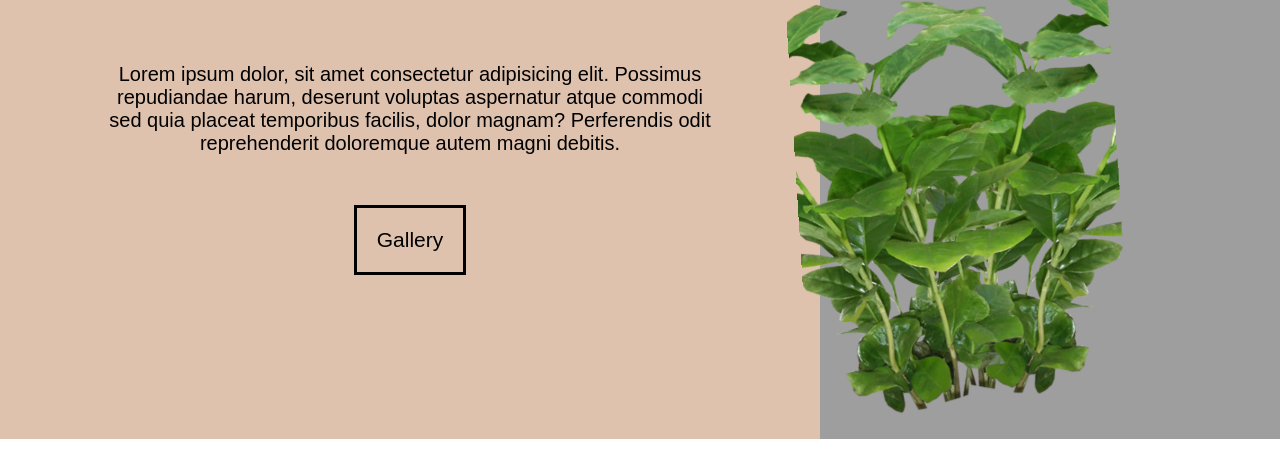
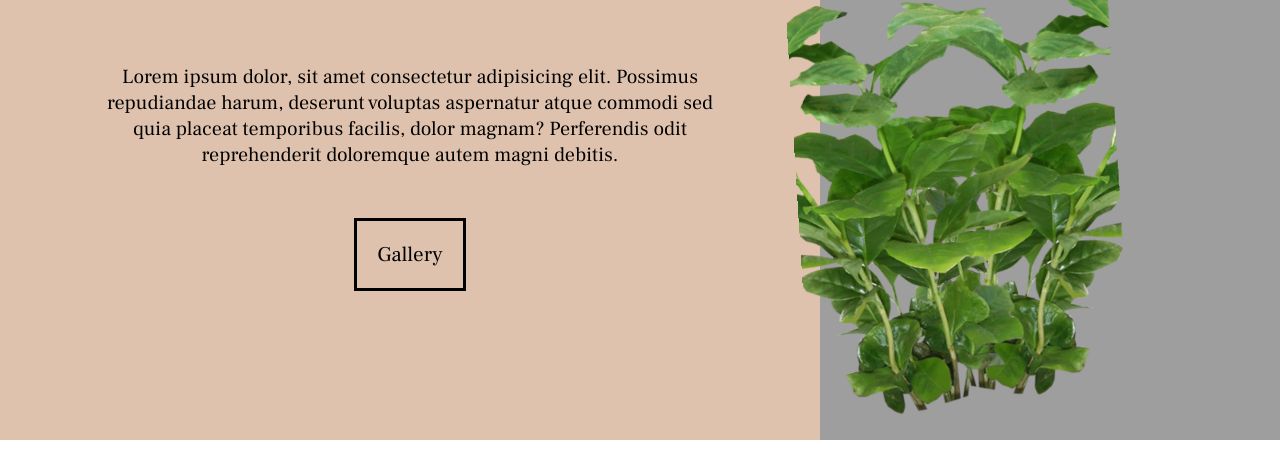
Before and after one commit to robinathon/Photography-Website, a plain HTML site: page index.html in a window 1280 px wide. Shown: the part 361-810 px from the top of the page. Drawn offline with Linux system fonts and the light colour scheme; the site is published under a folder, as on GitHub Pages, so addresses that start at the root find nothing.

Commit message:
Update style.css

```diff
--- a/style.css
+++ b/style.css
@@ -6,15 +6,15 @@
 
   @font-face{
     font-family: 'Ruhl';
-    src: url('/fonts/FrankRuhlLibre-Regular.ttf');
+    src: url('./fonts/FrankRuhlLibre-Regular.ttf');
   }
   @font-face{
     font-family: 'Ruhl Medium';
-    src: url('/fonts/FrankRuhlLibre-Medium.ttf');
+    src: url('./fonts/FrankRuhlLibre-Medium.ttf');
   }
   @font-face{
     font-family: 'Vibes';
-    src: url('/fonts/GreatVibes-Regular.ttf');
+    src: url('./fonts/GreatVibes-Regular.ttf');
   }
 
   html {
```
